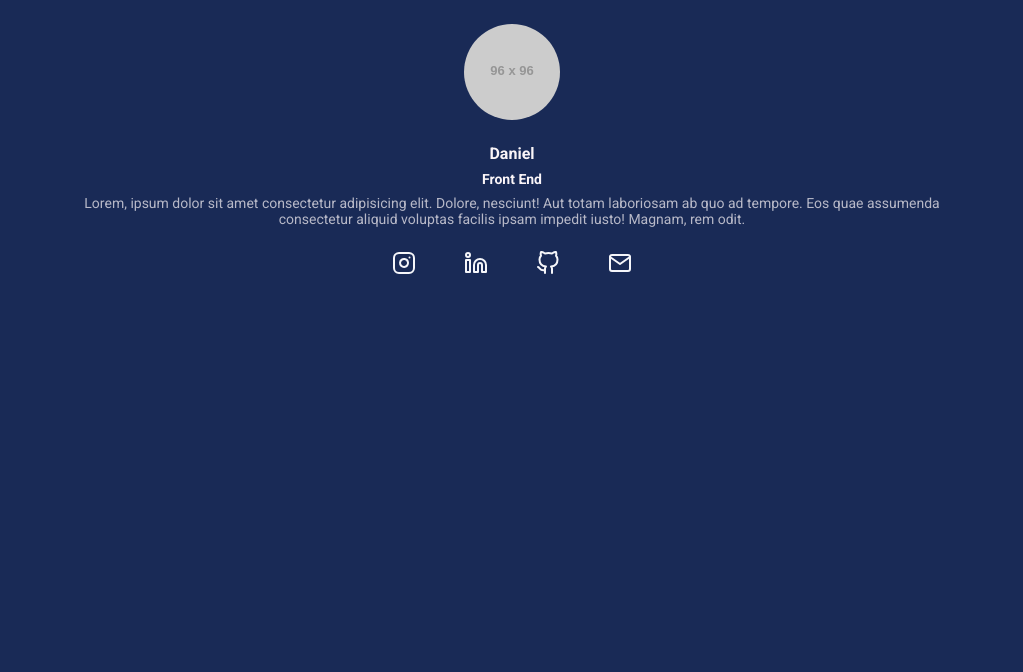
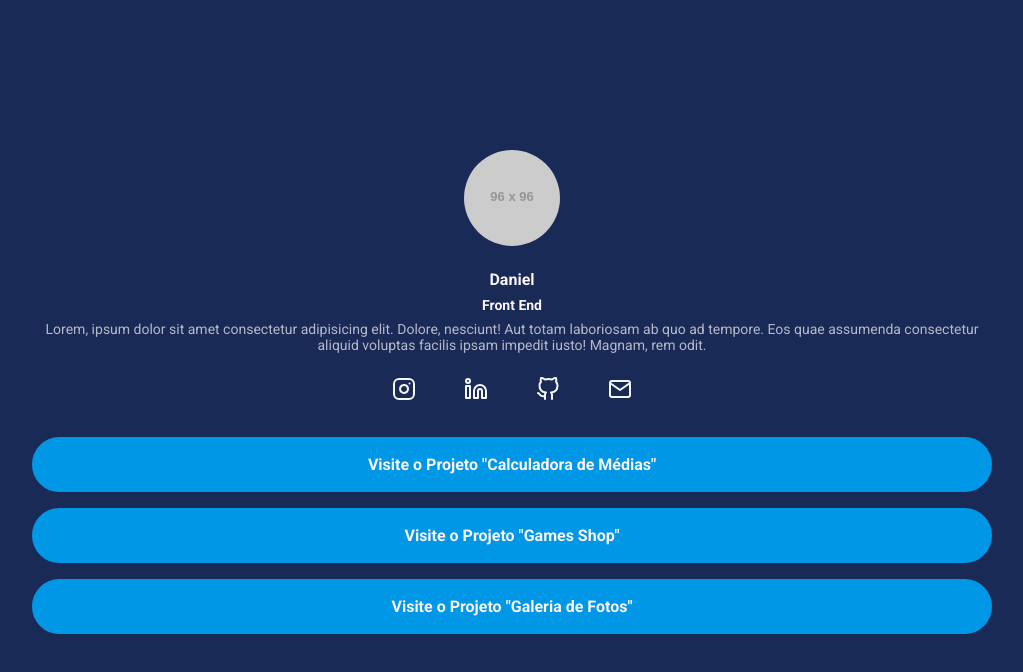
Before and after one commit to D3VDaniel/LESS, a website: page index.html in a window 1280 px wide. Shown: the whole page, without its empty margins (128-1151 px from the left). Drawn offline with Linux system fonts and the light colour scheme; placeholder pictures from the web are drawn by us; a web font is replaced by a local one.

Commit message:
ex finalizado

```diff
--- a/index.html
+++ b/index.html
@@ -45,6 +45,25 @@
                 </li>
             </ul>
         </nav>
+        <nav>
+            <ul class="projects-list">
+                <li class="projects-list-item">
+                    <a href="">
+                        Visite o Projeto "Calculadora de Médias"
+                    </a>
+                </li>
+                <li class="projects-list-item">
+                    <a href="">
+                        Visite o Projeto "Games Shop"
+                    </a>
+                </li>
+                <li class="projects-list-item">
+                    <a href="">
+                        Visite o Projeto "Galeria de Fotos"
+                    </a>
+                </li>
+            </ul>
+        </nav>
     </div>
 </body>
 </html>
--- a/src/styles/main.less
+++ b/src/styles/main.less
@@ -19,10 +19,18 @@ body {
     color: #colors[textColor];
 }
 
+li {
+    list-style: none;
+}
+
 .container {
     max-width: 960px;
     width: 100%;
     margin: 0 auto;
+    height: 100vh;
+    display: flex;
+    flex-direction: column;
+    justify-content: center;
 
     @media @breakpointTablet {
         max-width: 80%;
@@ -34,7 +42,7 @@ body {
 }
 
 header {
-    padding: 24px;
+    padding-bottom: 24px;
 
     .profile-avatar {
         display: block;
@@ -70,7 +78,6 @@ header {
     margin: 0 auto;
 
     li {
-        list-style: none;
 
         img {
             transition: all ease .3s;
@@ -80,3 +87,28 @@ header {
         }
     }
 }
+
+.projects-list {
+    margin-top: 32px;
+
+    &-item {
+        a {
+            text-decoration: none;
+            background-color: #colors[buttonColor];
+            display: block;
+            padding: 16px 20px;
+            margin-bottom: 16px;
+            text-align: center;
+            color: #colors[textColor];
+            font-weight: bold;
+            border-radius: 30px;
+            border: 2px solid #colors[buttonColor];
+            transition: all ease .5s;
+
+            &:hover {
+                color: #colors[buttonColor];
+                background-color: transparent;
+            }
+        }
+    }
+}
```
Also changed, not shown: build/styles/main.css.
